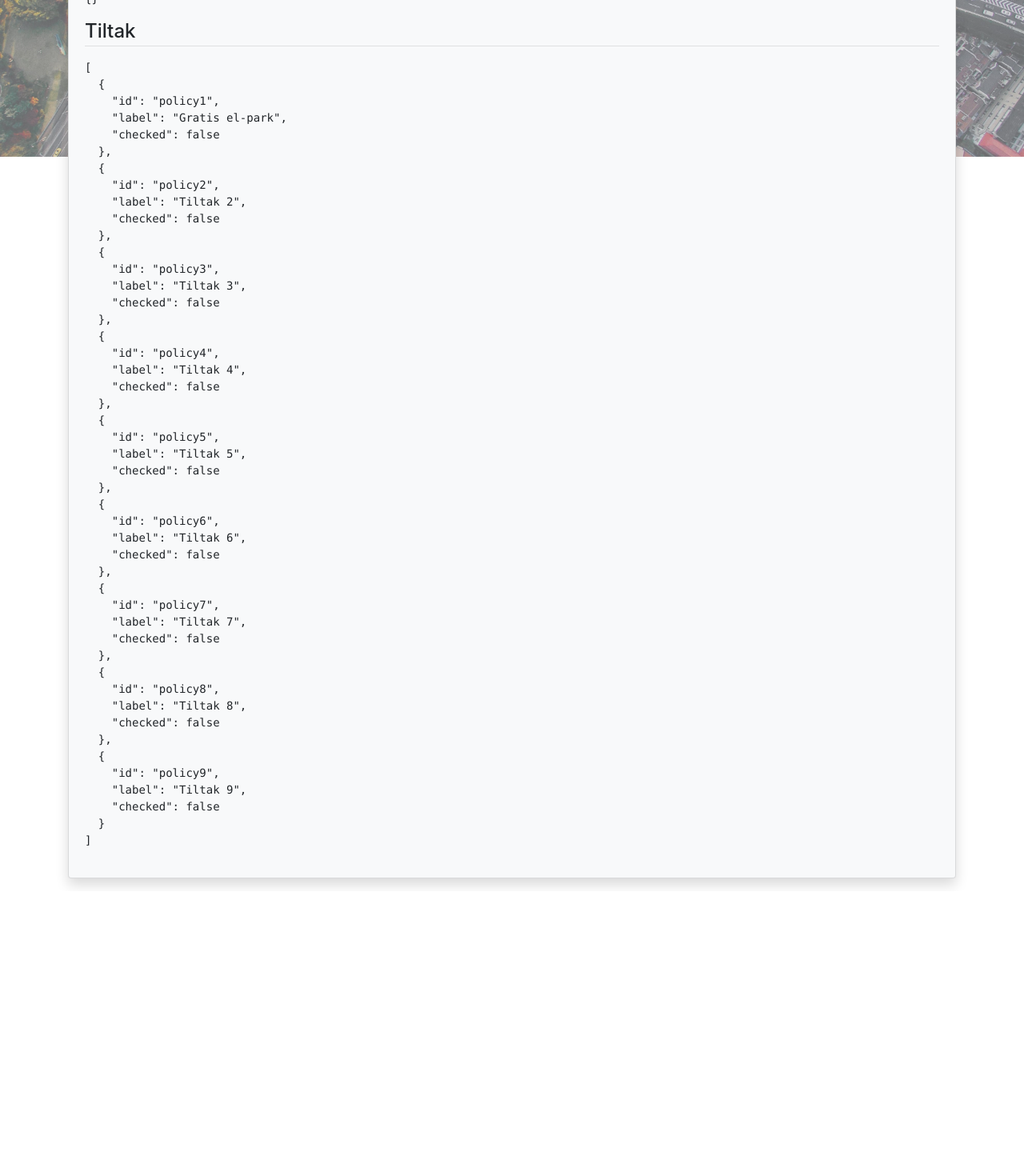
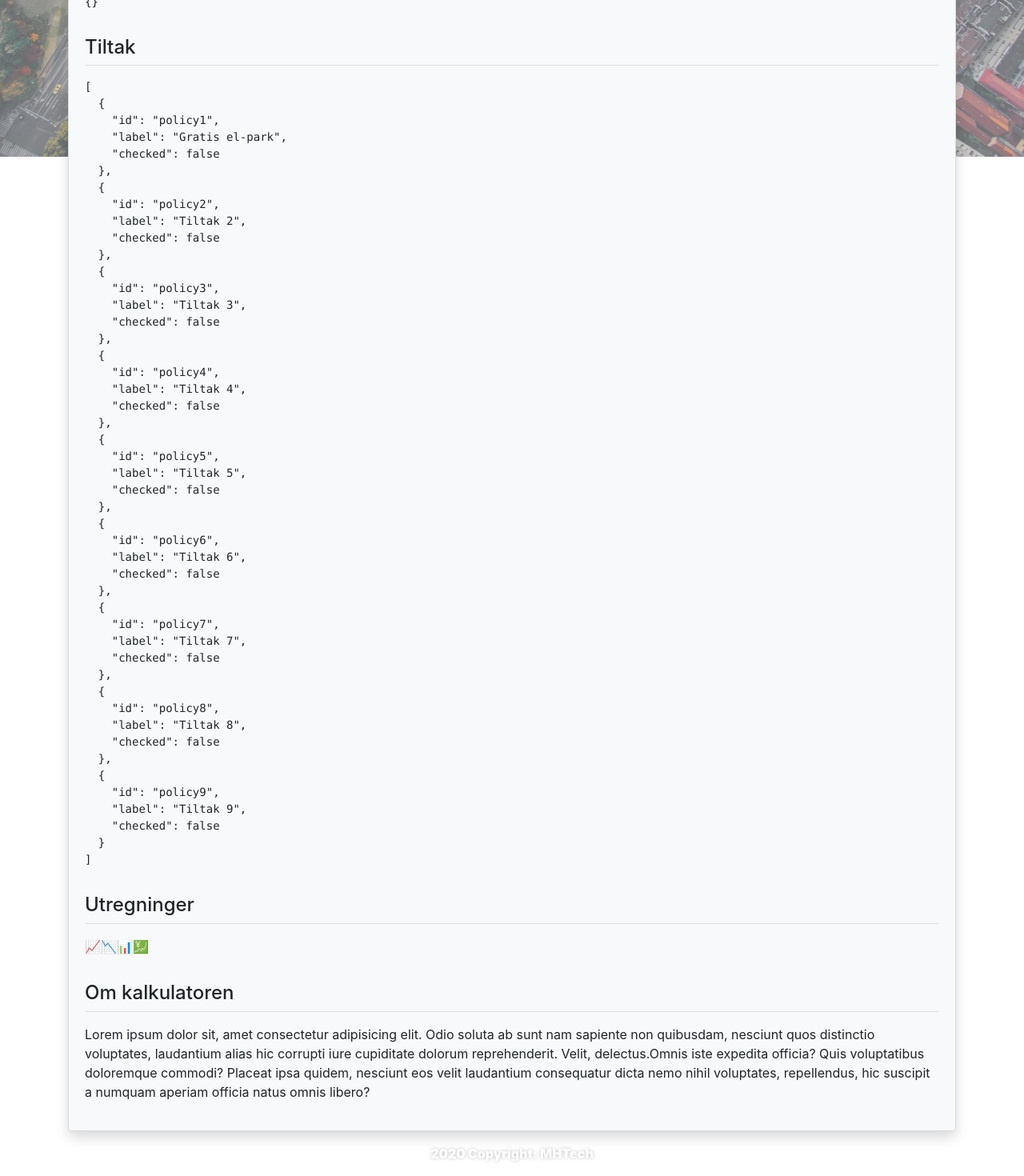
Before and after one commit to BordalMHTech/website, a React (Create React App) app: page / in a window 1280 px wide. Shown: the part 604-2074 px from the top of the page at 80% size. Before the commit the page ends 1718 px from the top, so only its background shows below. Built offline with nearby package versions, Linux system fonts and the light colour scheme.

Commit message:
Husker ikke

```diff
--- a/src/App.jsx
+++ b/src/App.jsx
@@ -4,6 +4,9 @@ import "styles/bootstrap.scss";
 import Form from "components/Form";
 import Background from "components/Background";
 import Hero from "components/Hero";
+import Visualization from "components/Visualization";
+import About from "components/About";
+import Footer from "components/Footer";
 import { Container, Card } from "react-bootstrap";
 import traffic from "images/traffic.jpg";
 
@@ -16,8 +19,11 @@ export default () => {
           <Card.Body>
             <Hero />
             <Form />
+            <Visualization className="mb-3" />
+            <About className="mb-3" />
           </Card.Body>
         </Card>
+        <Footer />
       </Container>
     </>
   );
--- /dev/null
+++ b/src/components/About.jsx
@@ -0,0 +1,17 @@
+import React from "react";
+import Title from "components/Title";
+
+export default (props) => {
+  return (
+    <div {...props}>
+      <Title>Om kalkulatoren</Title>
+      Lorem ipsum dolor sit, amet consectetur adipisicing elit. Odio soluta ab
+      sunt nam sapiente non quibusdam, nesciunt quos distinctio voluptates,
+      laudantium alias hic corrupti iure cupiditate dolorum reprehenderit.
+      Velit, delectus.Omnis iste expedita officia? Quis voluptatibus doloremque
+      commodi? Placeat ipsa quidem, nesciunt eos velit laudantium consequatur
+      dicta nemo nihil voluptates, repellendus, hic suscipit a numquam aperiam
+      officia natus omnis libero?
+    </div>
+  );
+};
--- a/src/components/Background.jsx
+++ b/src/components/Background.jsx
@@ -9,6 +9,7 @@ export default ({ image, color = "rgba(190, 190, 190, 0.55)", ...props }) => {
     bottom: 0,
     left: 0,
     right: 0,
+    zIndex: -1,
   };
 
   return (
@@ -20,6 +21,7 @@ export default ({ image, color = "rgba(190, 190, 190, 0.55)", ...props }) => {
             backgroundImage: `url(${image})`,
             backgroundRepeat: "no-repeat",
             backgroundSize: "cover",
+            backgroundPosition: "center",
           }}
         />
       )}
--- /dev/null
+++ b/src/components/Footer.jsx
@@ -0,0 +1,19 @@
+import React from "react";
+
+export default (props) => {
+  return (
+    <div {...props}>
+      <div
+        className="my-3 w-100 text-center text-white stroke"
+        style={{
+          zIndex: 999,
+          textShadow: "0 0 4px rgba(0, 0, 0, 0.25)",
+          fontWeight: 1000,
+        }}
+      >
+        <i className="fal fa-copyright fa-flip-horizontal" />
+        {`${new Date().getFullYear()} Copyright: MHTech`}
+      </div>
+    </div>
+  );
+};
--- a/src/components/Form.jsx
+++ b/src/components/Form.jsx
@@ -6,17 +6,19 @@ import defaultPolicies from "data/policies";
 import defaultPercentages from "data/percentages";
 import municipalities from "data/municipalities";
 import vehicles from "data/vehicles";
+import Title from "components/Title";
 
-export default () => {
+export default (props) => {
   const { register, handleSubmit } = useForm();
 
   const [policies, setPolicies] = useState(_.cloneDeep(defaultPolicies));
   const [percentages] = useState(defaultPercentages);
 
   const handlePolicyChange = (index, checked) => {
-    const newPolicies = _.clone(policies);
-    newPolicies[index]["checked"] = checked;
-    setPolicies(newPolicies);
+    setPolicies((policies) => {
+      policies[index]["checked"] = checked;
+      return [...policies];
+    });
   };
 
   const resetPolicies = () => {
@@ -30,7 +32,7 @@ export default () => {
   };
 
   return (
-    <>
+    <div {...props}>
       <Form onSubmit={handleSubmit(onSubmit)}>
         <Row>
           <Col xs="12" sm="6">
@@ -71,8 +73,9 @@ export default () => {
             </Form.Group>
           </Col>
         </Row>
-        <div className="w-100 d-flex justify-content-between align-items-end flex-wrap">
-          <h4 className="mt-3">Tiltak</h4>
+
+        <Title
+          append={
             <Button
               variant="light"
               size="lg"
@@ -85,9 +88,11 @@ export default () => {
                 Tilbakestill <span className="d-none d-sm-inline">tiltak</span>
               </small>
             </Button>
-        </div>
+          }
+        >
+          Tiltak
+        </Title>
 
-        <hr className="mt-0" />
         <div className="mb-3">
           {policies.map((policy, index) => (
             <Form.Check
@@ -101,9 +106,7 @@ export default () => {
               onChange={(e) => {
                 handlePolicyChange(index, e.target.checked);
               }}
-              // name={checkbox.id}
               id={policy.id}
-              // ref={register}
             />
           ))}
         </div>
@@ -137,14 +140,13 @@ export default () => {
             Kalkuler
           </Button>
         </div>
-        <h4 className="mt-3">Data</h4>
-        <hr className="mt-n1" />
+
+        <Title>Data</Title>
         <pre className="mt-3">{JSON.stringify(data, 0, 2)}</pre>
 
-        <h4 className="mt-3">Tiltak</h4>
-        <hr className="mt-n1" />
+        <Title>Tiltak</Title>
         <pre className="mt-3">{JSON.stringify(policies, 0, 2)}</pre>
       </Form>
-    </>
+    </div>
   );
 };
--- /dev/null
+++ b/src/components/Title.jsx
@@ -0,0 +1,13 @@
+import React from "react";
+
+export default ({ children, append, ...props }) => {
+  return (
+    <div {...props}>
+      <div className="w-100 d-flex justify-content-between align-items-end flex-wrap">
+        <h4 className="mt-3">{children}</h4>
+        {append}
+      </div>
+      <hr className="mt-0" />
+    </div>
+  );
+};
--- /dev/null
+++ b/src/components/Visualization.jsx
@@ -0,0 +1,10 @@
+import React from "react";
+import Title from "components/Title";
+
+export default (props) => {
+  return (
+    <div {...props}>
+      <Title>Utregninger</Title> 📈📉📊💹
+    </div>
+  );
+};
--- a/src/styles/styles.css
+++ b/src/styles/styles.css
@@ -4,3 +4,8 @@
   -ms-user-select: none; /* IE 10+ */
   user-select: none; /* Likely future */
 }
+
+.black-stroke {
+  -webkit-text-stroke-width: 1px;
+  -webkit-text-stroke-color: black;
+}
```
Lines whose indentation alone changed are shown as unchanged.
